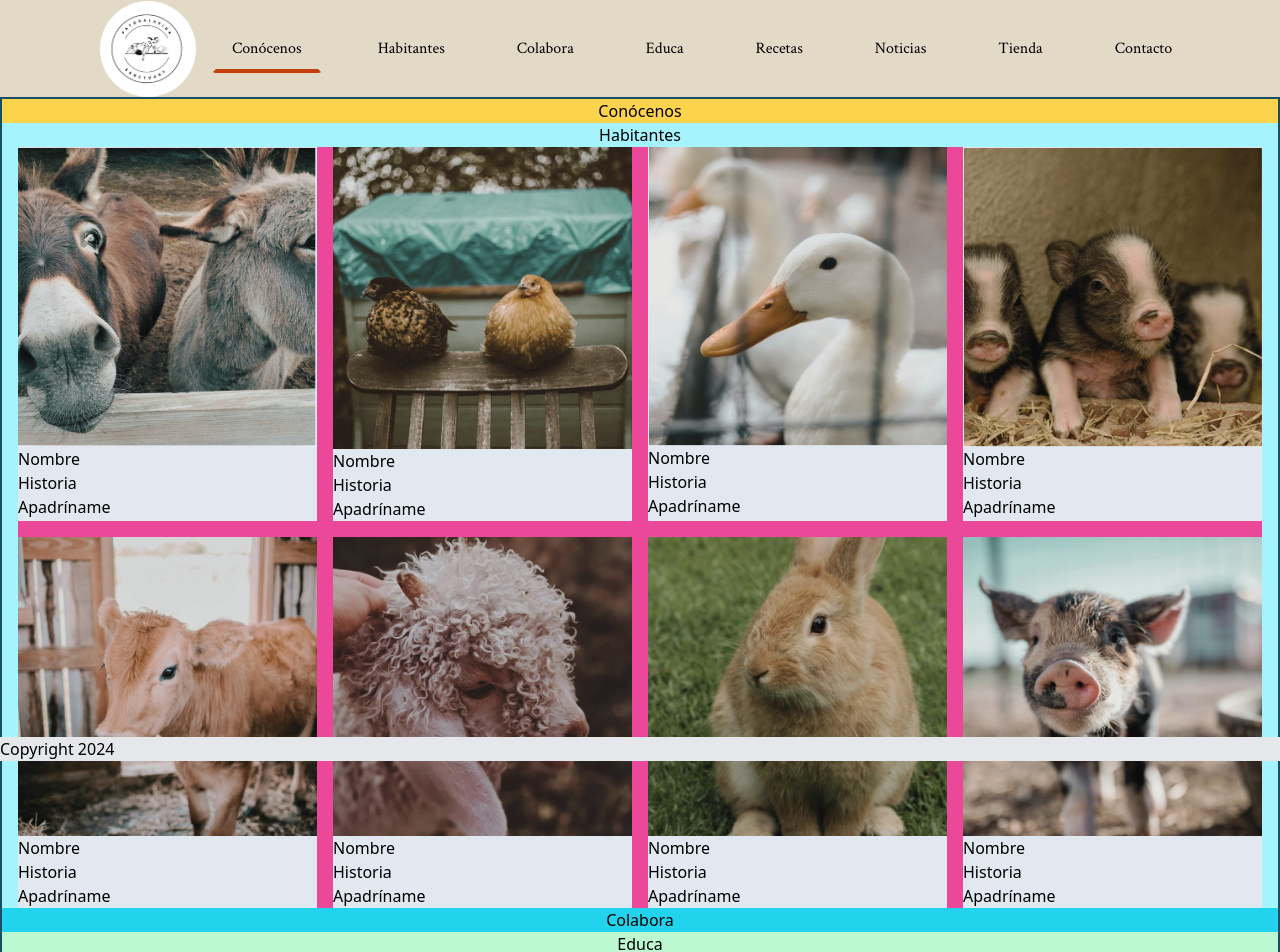
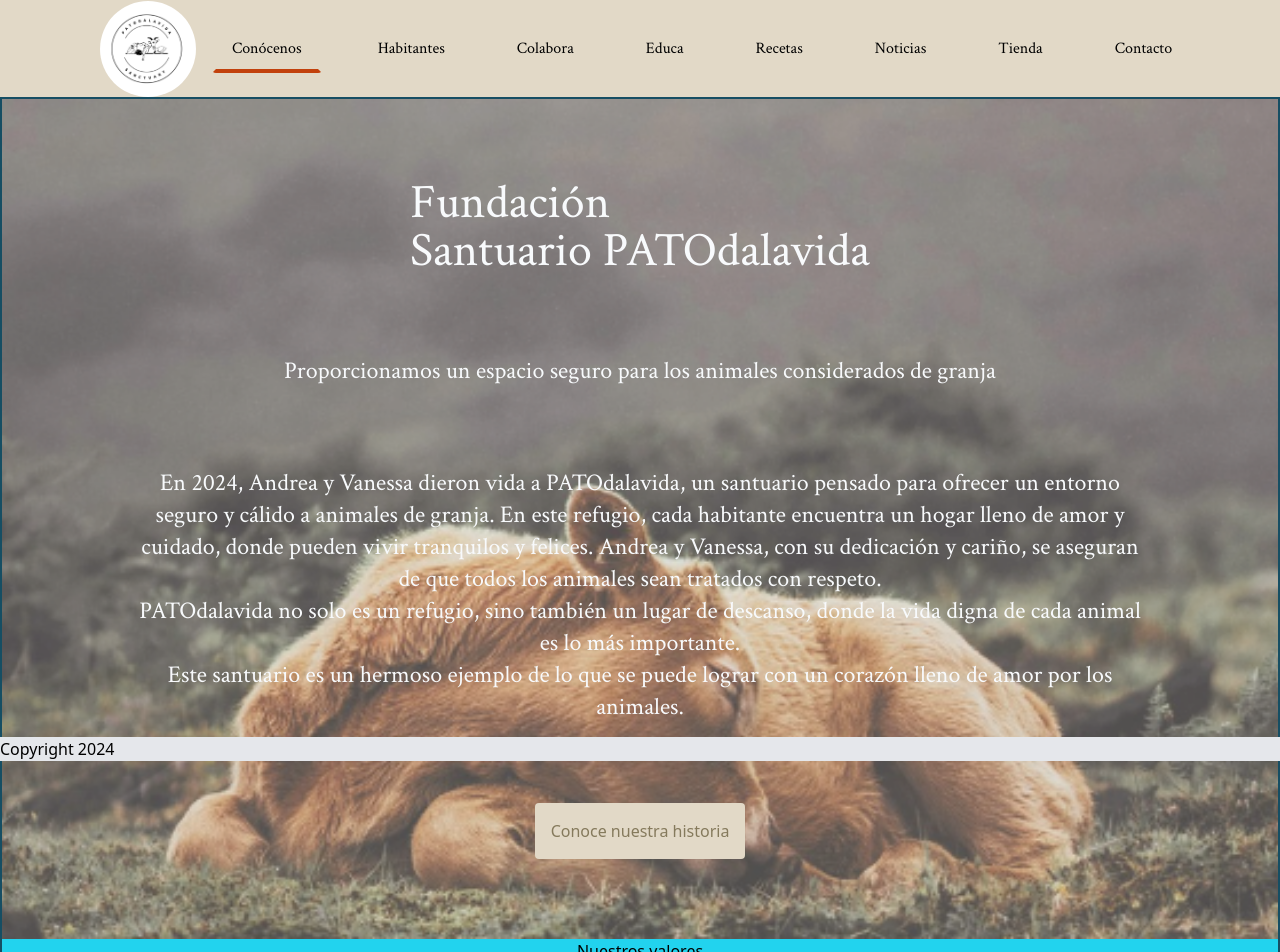
Before and after one commit to andriucarbo/FEPT08-final-project, a Vue app: page / in a window 1280 px wide. Shown: the part 39-991 px from the top of the page. Built offline with nearby package versions, Linux system fonts and the light colour scheme.

Commit message:
borrador 5

```diff
--- a/src/App.vue
+++ b/src/App.vue
@@ -34,7 +34,7 @@
 import desplegable from './components/desplegable.vue';
 export default {
   name:"App",
-  components: { desplegable },
+  components: { desplegable, },
   data(){
     return{
       title:"holaaa! 🐷🐷 "
--- a/src/components/desplegable.vue
+++ b/src/components/desplegable.vue
@@ -122,8 +122,6 @@
     </div> -->
 
 </div>
-
-<!-- Agrega más botones según sea necesario -->
 </nav>
 
 
--- /dev/null
+++ b/src/views/ContadorDinamico.vue
@@ -0,0 +1,40 @@
+<template>
+    <div class="flex items-center justify-center h-screen bg-gray-100">
+    <div class="text-4xl font-bold text-gray-800">
+        {{ count }}
+    </div>
+    </div>
+</template>
+
+
+<script>
+    export default {
+        data() {
+            return {
+                count: 0,
+                target: 350
+            };
+        },
+        mounted() {
+            this.startCounter();
+        },
+    methods: {
+        startCounter() {
+            if (this.count < this.target) {
+            this.incrementCounter();
+            }
+        },
+        incrementCounter() {
+            setTimeout(() => {
+            if (this.count < this.target) {
+            this.count++;
+            this.incrementCounter();
+        }
+    },);
+}
+}
+};
+</script>
+
+<style>
+</style>
--- a/src/views/Home.vue
+++ b/src/views/Home.vue
@@ -1,12 +1,26 @@
 <template>
         <!-- Main -->
 <div class="main border-cyan-900 border-2" >
-    <div class="mainConocenos bg-amber-300 flex flex-col justify-center items-center">
-        <p>Conócenos</p>
+
+    <!-- Apartado home "conócenos - conoce nuestra historia" -->
+    <div class="mainConocenos bg-[url('/HomePics/VacaPortada1.png')] bg-cover bg-no-repeat bg-center flex flex-col justify-center items-center w-full h-full">
+        <h1 class="title1 text-5xl text-slate-50 my-20 mx-20">Fundación <br> Santuario PATOdalavida</h1>
+        <p class="text1 text-2xl text-slate-50">Proporcionamos un espacio seguro para los animales considerados de granja</p>
+        <p class="text1 text-2xl text-slate-50 mx-32 my-20 text-center">En 2024, Andrea y Vanessa dieron vida a PATOdalavida, un santuario pensado para ofrecer un entorno seguro y cálido a animales de granja. En este refugio, cada habitante encuentra un hogar lleno de amor y cuidado, donde pueden vivir tranquilos y felices. Andrea y Vanessa, con su dedicación y cariño, se aseguran de que todos los animales sean tratados con respeto.<br> PATOdalavida no solo es un refugio, sino también un lugar de descanso, donde la vida digna de cada animal es lo más importante. <br> Este santuario es un hermoso ejemplo de lo que se puede lograr con un corazón lleno de amor por los animales.</p>
+        <button class="buttonnuestraHistoria mb-20 text-[#857a5c]  rounded p-4 hover:bg-neutral-50 hover:text-[#857a5c] focus:outline-none">Conoce nuestra historia</button>
     </div>
 
+    <!-- Apartado carrusel Nuestros valores -->
+    <div class="mainColabora bg-cyan-400 flex flex-col justify-center items-center" >
+        <p> Nuestros valores</p>
+    </div>
+
+    <!-- Apartado Conoce a nuestros habitantes -->
     <div class="mainHabitantes bg-cyan-200 flex flex-col justify-center items-center " >
-        <p> Habitantes</p>
+        <h1> Nuestros habitantes</h1>
+        <CondadorDinamico/>
+        <!-- <p>contador dinámico</p> -->
+
         <div class="grid grid-cols-4 bg-pink-500 gap-4 ml-4 mr-4" >
             <div class="uno bg-slate-200" >
                 <img src="/AnimalesGridHomeView/burros1.png" alt="Imagen burros"/>
@@ -92,13 +106,23 @@
 
 
 <script>
-
+import ContadorDinamico from './ContadorDinamico.vue';
 export default {
     name: "Home",
+    components: { ContadorDinamico },
 }
 </script>
 
 
 <style>
 
+.title1, .text1 {
+    font-family: 'Crimson Text', serif;
+}
+
+.buttonnuestraHistoria {
+    background-color: #e2d9c7;
+}
+
+
 </style>
```
Also changed, not shown: public/HomePics/VacaPortada1.png (added), public/HomePics/vacaPortada.png (added), src/main.js (line endings or trailing spaces).
